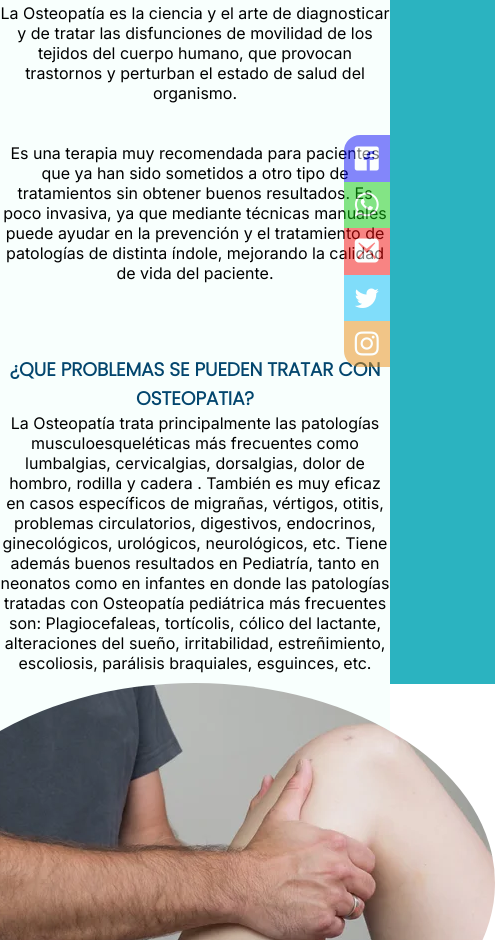
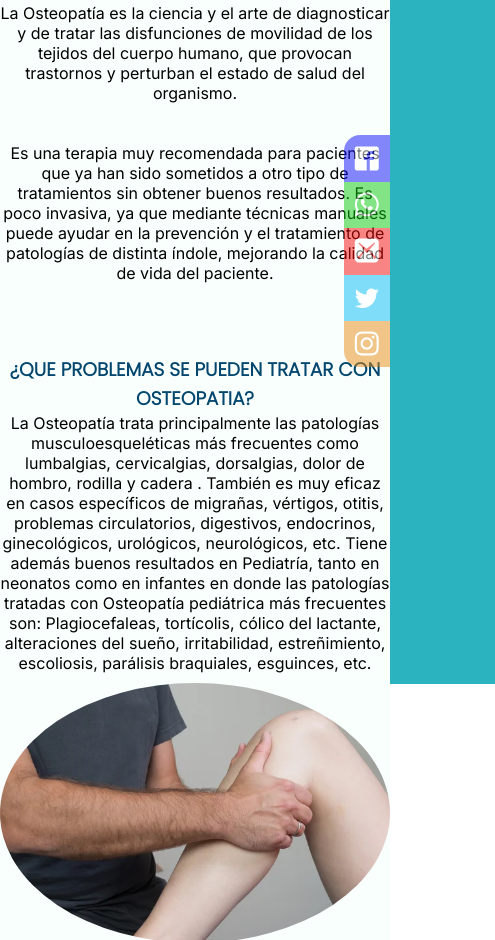
Before and after one commit to OctavioRS/PF-RuizScolaris, a plain HTML site: page index.html in a window 390 px wide. Shown: the part 160-1100 px from the top of the page, 495 px wide, since content can reach past the window. Drawn offline with Linux system fonts and the light colour scheme; files whose address does not match are found by name.

Commit message:
cambio en imagen

```diff
--- a/css/style.css
+++ b/css/style.css
@@ -28,14 +28,14 @@
     grid-area: imagen-index;
     display: flex;
     justify-content: center;
+    width: auto;
     background-color:#f8fffd;
     padding-bottom: 10px;
 }
-#imagenMain{
+.imagenIndex{
+    width: 100%;
     border-radius: 100%;
 }
-
-
 /*Grid sobre Mi*/
 .container-sobreMi{
     display: grid;
@@ -151,7 +151,6 @@
     padding-left: 20px;
     padding-right: 20px;
 }
-
 .deportivo{
     grid-area: deportivo;
     display: flex;
@@ -161,7 +160,6 @@
     padding-left: 20px;
     padding-right: 20px;
 }
-
 .imagenServicio{
     width: 200px;
 }
@@ -171,13 +169,11 @@
     display:flex;
     flex-direction: column;
 }
-
 .titulo{
     display: flex;
     justify-content: center;
     text-align: center;
     flex-direction: column;
-
 }
 video{
     width: 400px;
@@ -191,7 +187,6 @@ video{
     display: grid;
     grid-template-columns: 40% 60%;
 }
-
 .sedes h1, h3, h4, p{
     text-align: center;
 }
@@ -202,7 +197,6 @@ video{
     display: flex;
     justify-content: space-between;
     align-items: center;
-
 }
 .logo{
     height: 80px;
@@ -242,7 +236,6 @@ nav a:hover,
     align-items: center;
     font-family: 'Poppins', sans-serif;
     display: flex;
-    flex-direction: row;
     justify-content: space-around;
 }
 /*SOCIAL BAR*/
@@ -343,13 +336,14 @@ li{
 .grid-container{
     display: grid;
     grid-template-areas:
-    "header header"
-    "main main"
-    "imagen-index imagen-index"
-    "footer footer";
-    grid-template-columns: 50% 50%;
+    "header"
+    "main"
+    "imagen-index"
+    "footer";
+    grid-template-columns: 100%;
     grid-template-rows: 80px auto auto 80px;
 }
+
 .mostrar-menu,
 .esconder-menu{
     display: block;
--- a/index.html
+++ b/index.html
@@ -53,7 +53,7 @@
       </div>
     </main>
   <div class="imagen-index">
-        <img src="./imagenes/imagen index.jpg" alt="imagen de Osteopatía" id="imagenMain">
+        <img src="./imagenes/imagen index.jpg" alt="imagen de Osteopatía" class="imagenIndex">
   </div>
   <footer class="footer">
     <div>Octavio Ruiz Scolaris © </div>
```
